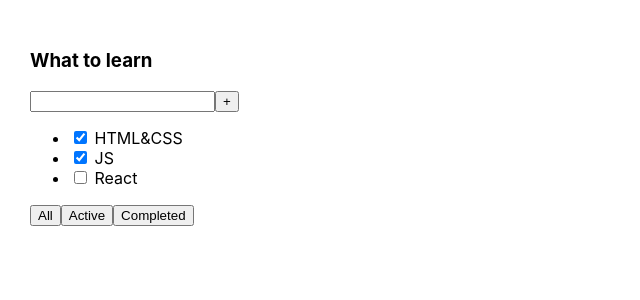
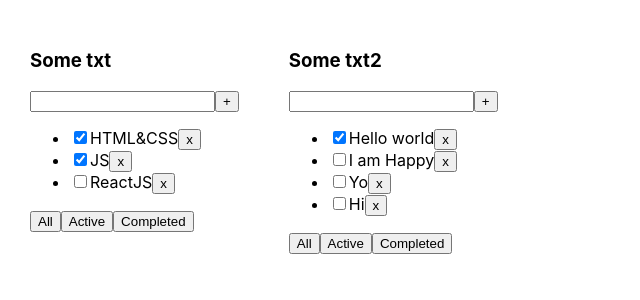
Before and after one commit to fanur56/ToDo_list, a React (Create React App) app: page / in a window 1280 px wide. Shown: the top 300 px of the page, without its empty margins (0-640 px from the left). Built offline with nearby package versions, Linux system fonts and the light colour scheme.

Commit message:
Added component Todolist.tsx

```diff
--- a/src/App.tsx
+++ b/src/App.tsx
@@ -1,26 +1,24 @@
 import React from 'react';
 import './App.css';
+import {Todolist} from "./Todolist";
 
 function App() {
+    const tasks1 = [
+        { id: 1, title: "HTML&CSS", isDone: true },
+        { id: 2, title: "JS", isDone: true },
+        { id: 3, title: "ReactJS", isDone: false }
+    ]
+    const tasks2 = [
+        { id: 1, title: "Hello world", isDone: true },
+        { id: 2, title: "I am Happy", isDone: false },
+        { id: 3, title: "Yo", isDone: false },
+        { id: 4, title: "Hi", isDone: false }
+    ]
+
     return (
         <div className="App">
-            <div>
-                <h3>What to learn</h3>
-                <div>
-                    <input/>
-                    <button>+</button>
-                </div>
-                <ul>
-                    <li><input type="checkbox" checked={true}/> <span>HTML&CSS</span></li>
-                    <li><input type="checkbox" checked={true}/> <span>JS</span></li>
-                    <li><input type="checkbox" checked={false}/> <span>React</span></li>
-                </ul>
-                <div>
-                    <button>All</button>
-                    <button>Active</button>
-                    <button>Completed</button>
-                </div>
-            </div>
+            <Todolist title = {'Some txt'} tasks = {tasks1}/>
+            <Todolist title = {'Some txt2'} tasks = {tasks2}/>
         </div>
     );
 }
--- /dev/null
+++ b/src/Todolist.tsx
@@ -0,0 +1,45 @@
+import React from "react";
+
+type TodolistPropsType = {
+    title: string
+    tasks: Array<TasksPropsType>
+}
+
+type TasksPropsType = {
+    id: number,
+    title: string,
+    isDone: boolean
+}
+
+export const Todolist = (props: TodolistPropsType) => {
+
+    return (
+        <div>
+            <h3>{props.title}</h3>
+            <div>
+                <input/>
+                <button>+</button>
+            </div>
+            <ul>
+                {
+                    props.tasks.map((t) => {
+                        return (
+                            <li>
+                                <input type="checkbox" checked={t.isDone}/>
+                                <span>{t.title}</span>
+                                <button onClick={() => alert(t.id)}>x</button>
+                            </li>
+
+                        )
+                    })
+                }
+
+            </ul>
+            <div>
+                <button>All</button>
+                <button>Active</button>
+                <button>Completed</button>
+            </div>
+        </div>
+    )
+}
--- a/src/index.tsx
+++ b/src/index.tsx
@@ -4,7 +4,9 @@
 import App from './App';
 import * as serviceWorker from './serviceWorker';
 
-ReactDOM.render(<App />,  document.getElementById('root'));
+ReactDOM.render(<App/>, document.getElementById('root')
+)
+;
 
 // If you want your app to work offline and load faster, you can change
 // unregister() to register() below. Note this comes with some pitfalls.
```
